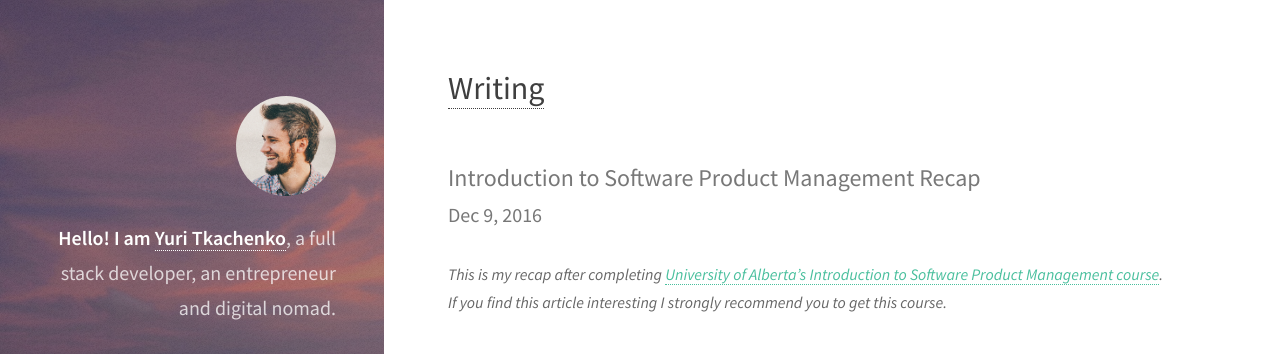
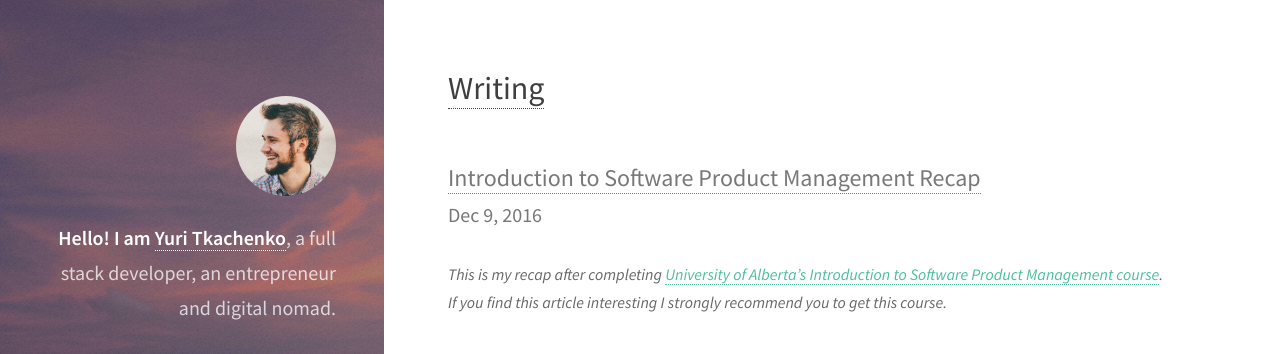
Before and after one commit to tamtamchik/tamtamchik.github.io, a Jekyll site: the page built from index.html, in a window 1280 px wide. Shown: the top 354 px of the page. Built offline with Jekyll 4.4.1, drawn with Linux system fonts in a browser that asks for light colours.

Commit message:
link to page

```diff
--- a/index.html
+++ b/index.html
@@ -12,7 +12,7 @@
   <section>
       {% for post in site.posts limit:1 %}
           <header>
-              <h2>{{ post.title }}</h2>
+              <h2><a href="{{ post.url }}"> {{ post.title }}</a></h2>
               <p class="post-meta">{{ post.date | date: "%b %-d, %Y" }}{% if post.author %} • {{ post.author }}{% endif %}{% if page.meta %} • {{ page.meta }}{% endif %}</p>
           </header>
 
```
